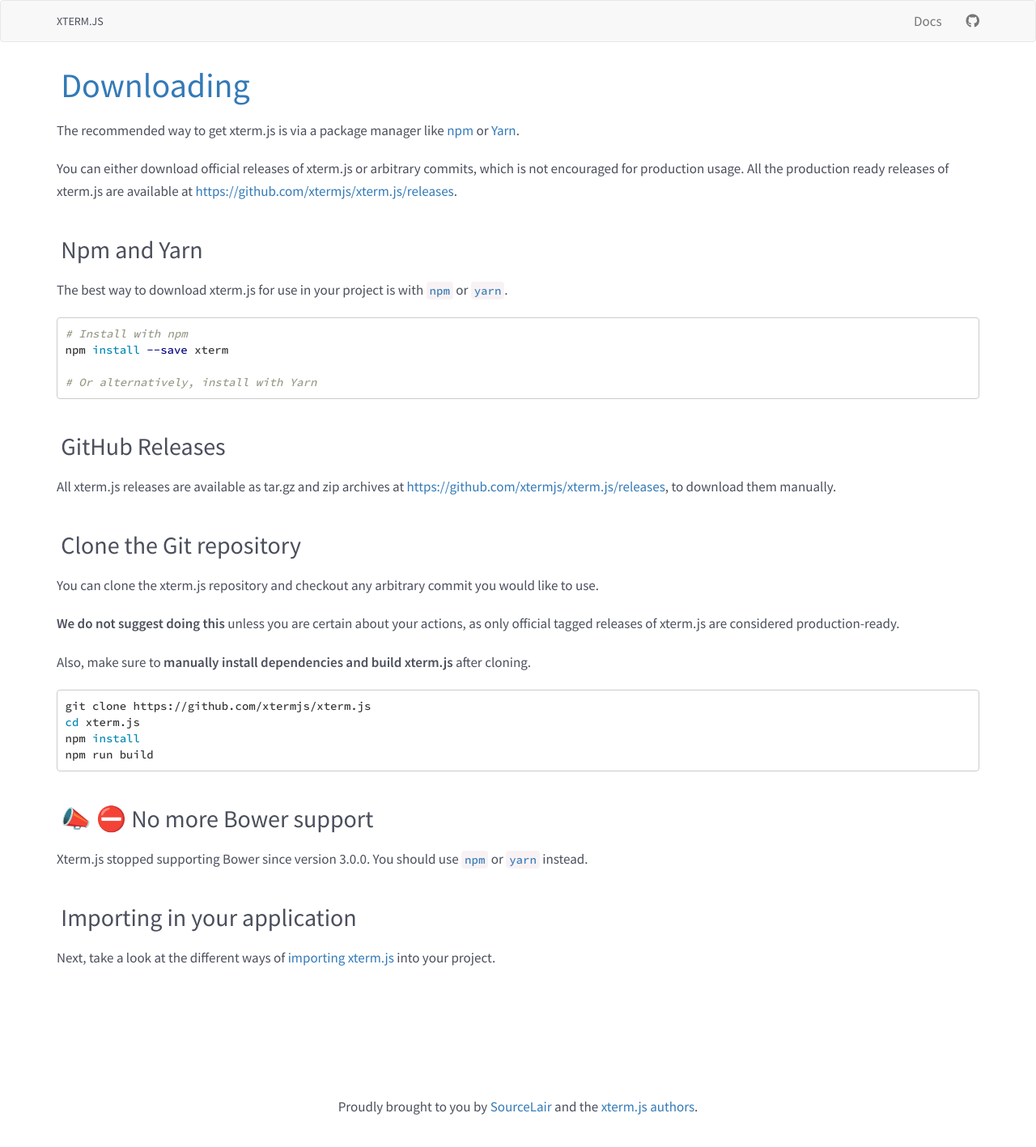
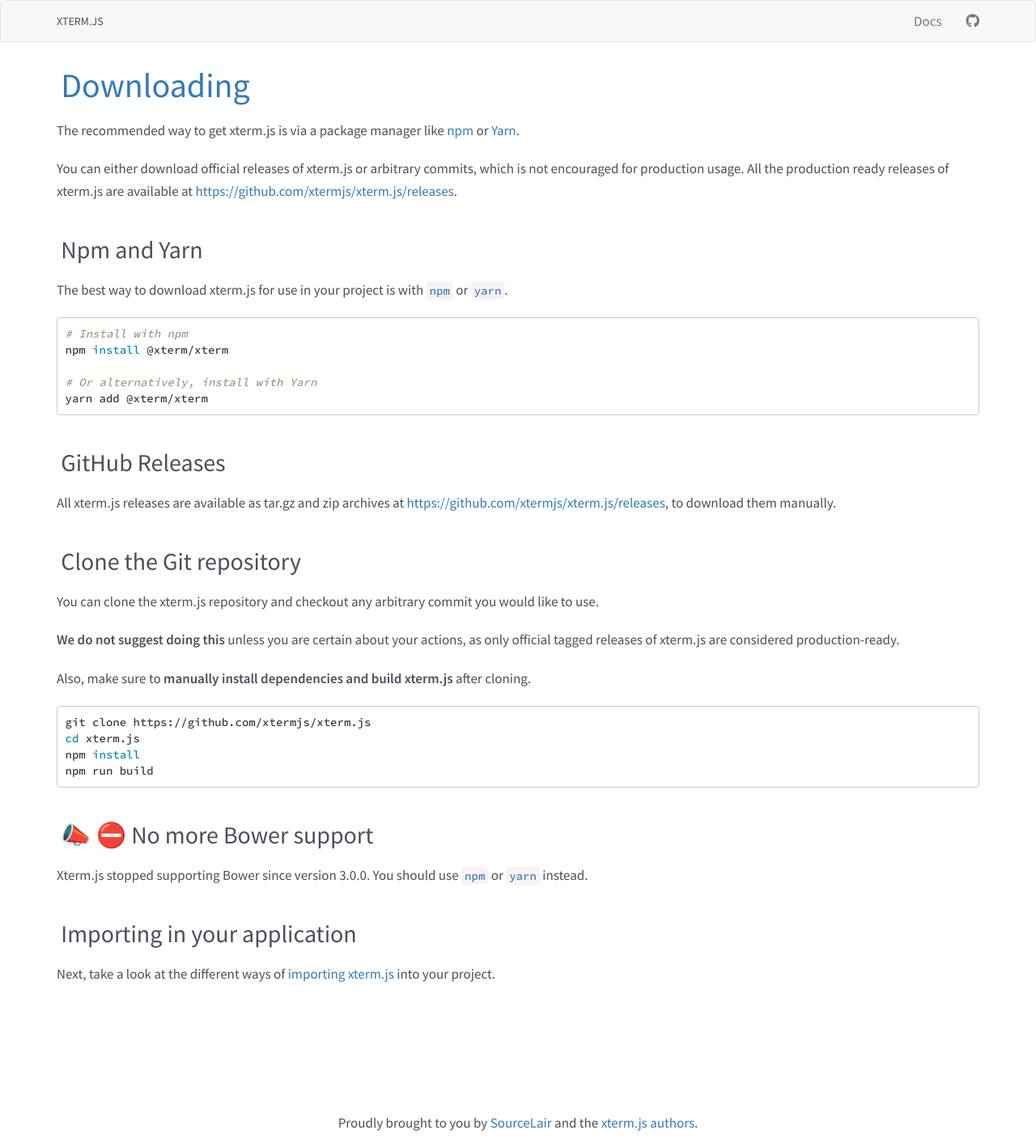
Before and after one commit to xtermjs/xtermjs.org, a Jekyll site: the page built from _docs/guides/download.md, in a window 1280 px wide. Shown: the whole page at 81% size. Built offline with Jekyll 4.4.1, drawn with Linux system fonts in a browser that asks for light colours.

Commit message:
docs: improve download guide

````diff
--- a/_docs/guides/download.md
+++ b/_docs/guides/download.md
@@ -13,9 +13,10 @@
 
 ```bash
 # Install with npm
-npm install --save xterm
+npm install @xterm/xterm
 
 # Or alternatively, install with Yarn
+yarn add @xterm/xterm
 ```
 
 ## GitHub Releases
````
